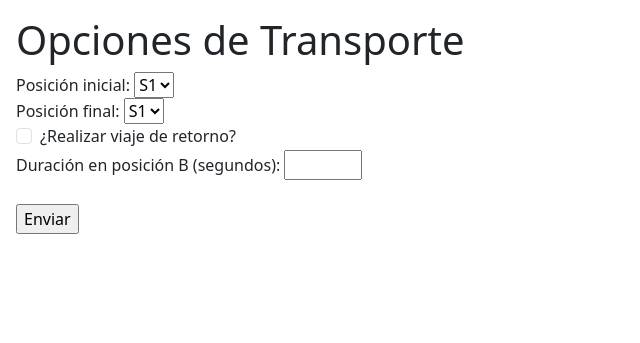
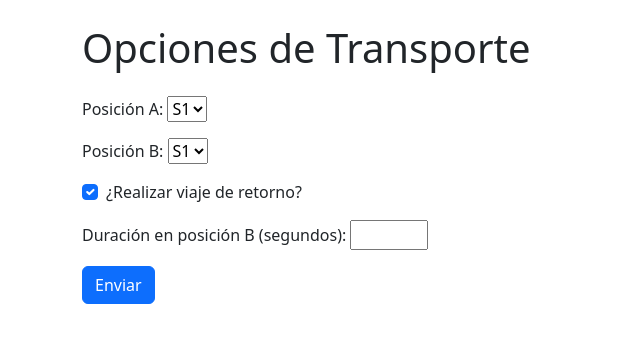
Before and after one commit to manucf8/teor-aDeLaConmutaci-n, a Django app: page / in a window 1280 px wide. Shown: the top 343 px of the page, without its empty margins (0-640 px from the left). Run offline with Django 4.2, Linux system fonts and the light colour scheme.

Commit message:
better home.html

```diff
--- a/esp32bandap/forms.py
+++ b/esp32bandap/forms.py
@@ -5,13 +5,13 @@
     initial_position = forms.ChoiceField(
         choices = [('S1', 'S1'), ('S2', 'S2'), ('S3', 'S3'), ('S4', 'S4')],
         widget = forms.Select(),
-        label = "Posición inicial"
+        label = "Posición A"
     )
 
     final_position = forms.ChoiceField(
         choices = [('S1', 'S1'), ('S2', 'S2'), ('S3', 'S3'), ('S4', 'S4')],
         widget = forms.Select(),
-        label = "Posición final"
+        label = "Posición B"
     )
 
     duration = forms.IntegerField(
--- a/esp32bandap/templates/home.html
+++ b/esp32bandap/templates/home.html
@@ -4,36 +4,50 @@
     <meta charset="utf-8">
     <meta name="viewport" content="width=device-width, initial-scale=1">
     <link href="https://cdn.jsdelivr.net/npm/bootstrap@5.3.2/dist/css/bootstrap.min.css" rel="stylesheet" integrity="sha384-T3c6CoIi6uLrA9TneNEoa7RxnatzjcDSCmG1MXxSR1GAsXEV/Dwwykc2MPK8M2HN" crossorigin="anonymous">
+    <title>Opciones de Transporte</title>
+</head>
+<body class="container mt-4">
+    <h1 class="mb-4">Opciones de Transporte</h1>
 
-    <title>Opciones de Transporte</title>
+    {% if error %}
+        <div class="alert alert-danger mb-4" role="alert">
+            {{ error }}
+        </div>
+    {% endif %}
 
-</head>
-
-<body class="m-3">
-    <h1>Opciones de Transporte</h1>
+    {% if congrat %}
+        <div class="alert alert-success mb-4" role="alert">
+            {{ congrat }}
+        </div>
+    {% endif %}
 
     <form method="post">
         {% csrf_token %}
 
+        <div class="form-group mb-3">
             {{ form.initial_position.label_tag }}
             {{ form.initial_position }}
-        <br>
+        </div>
 
+        <div class="form-group mb-3">
             {{ form.final_position.label_tag }}
             {{ form.final_position }}
-        <br>
+        </div>
 
-        <div class="form-check">
-            <input class="form-check-input" type="checkbox" value="" id="flexCheckDefault" onclick="enable_option(this)">
+        <div class="form-check mb-3">
+            <input class="form-check-input" type="checkbox" value="" id="flexCheckDefault" onclick="enable_option(this)" checked>
             <label class="form-check-label" for="flexCheckDefault">
                 ¿Realizar viaje de retorno?
             </label>
         </div>
 
-        <div id='duration'>
+        <div id='duration' class="form-group mb-3">
             {{ form.duration.label_tag }}
             {{ form.duration }}
         </div>
+
+        <button type="submit" class="btn btn-primary">Enviar</button>
+    </form>
 
     <script type="text/javascript">
         function enable_option(checkbox) {
@@ -44,9 +58,5 @@
             }
         }
     </script>
-        <br>
-
-        <input type="submit" value="Enviar">
-    </form>
 </body>
 </html>
--- a/esp32bandap/views.py
+++ b/esp32bandap/views.py
@@ -6,22 +6,28 @@
 # Create your views here.
 def home(request):
 
-    # if this is a POST request we need to process the form data
     if request.method == "POST":
-        # create a form instance and populate it with data from the request:
         form = TransportForm(request.POST)
-        # check whether it's valid:
+
         if form.is_valid():
-            # process the data in form.cleaned_data as required
-            # ...
-            # redirect to a new URL:
+
+            if request.POST['initial_position'] == request.POST['final_position']:
+                form = TransportForm()
+                return render(request, 'home.html', {'form': form, 'error':'Posición inicial y final deben ser distintas.'})
+
+            message = str(request.POST['initial_position'])[1]
+            message += str(request.POST['final_position'])[1]
+            if 'duration' in request.POST: message += request.POST['duration']
+
+            print(message)
+
+            # ser = serial.Serial('COM3', 9600, timeout=1)
+            # ser.write(message.encode())
+
+            return render(request, 'home.html', {'form': form, 'congrat':'Su solicitud fue enviada. Revise la banda.'})
             return render(request, 'results.html')
 
-    # if a GET (or any other method) we'll create a blank form
     else:
         form = TransportForm()
 
     return render(request, 'home.html', {'form': form})
-
-    # ser = serial.Serial('COM3', 9600, timeout=1)
-    # ser.write(b"")
```
Also changed, not shown: esp32bandap/templates/results.html (+14 -2 lines). Lines whose indentation alone changed are shown as unchanged.
